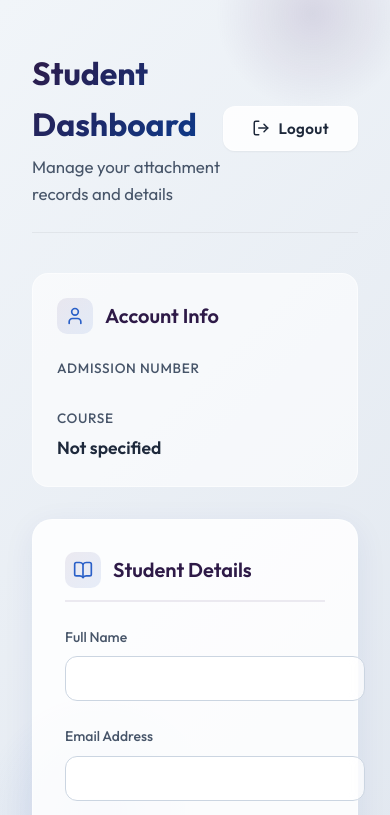
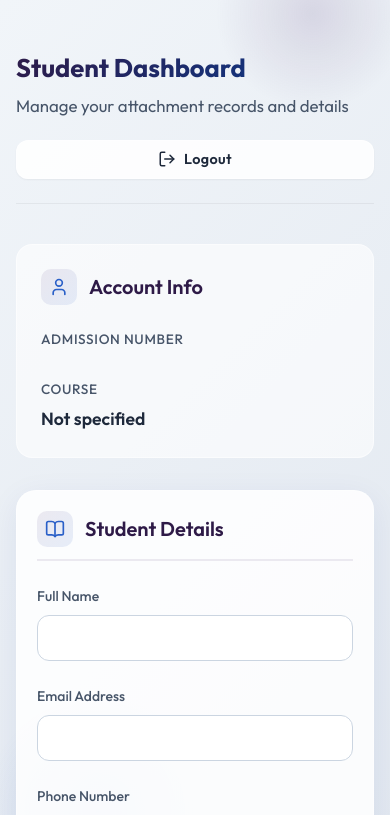
Before and after one commit to Motongorii/Attachment_Record, a Next.js app: page /dashboard in a window 390 px wide. Shown: the top 815 px of the page. Built offline with nearby package versions, Linux system fonts and the light colour scheme; no server answers.

Commit message:
style: make layout mobile responsive with fluid grids and media queries

```diff
--- a/src/app/globals.css
+++ b/src/app/globals.css
@@ -335,19 +335,19 @@ input[type="checkbox"]:checked::before {
 /* Grid Layouts */
 .grid-2 {
   display: grid;
-  grid-template-columns: repeat(auto-fit, minmax(300px, 1fr));
+  grid-template-columns: repeat(auto-fit, minmax(min(100%, 300px), 1fr));
   gap: 1.5rem;
 }
 
 .grid-3 {
   display: grid;
-  grid-template-columns: repeat(auto-fit, minmax(250px, 1fr));
+  grid-template-columns: repeat(auto-fit, minmax(min(100%, 250px), 1fr));
   gap: 1.5rem;
 }
 
 .grid-4 {
   display: grid;
-  grid-template-columns: repeat(auto-fit, minmax(200px, 1fr));
+  grid-template-columns: repeat(auto-fit, minmax(min(100%, 200px), 1fr));
   gap: 1.5rem;
 }
 
@@ -370,4 +370,45 @@ input[type="checkbox"]:checked::before {
   font-size: 1.1rem;
   font-weight: 600;
   color: var(--text-primary);
+  word-break: break-word;
 }
+
+/* Responsive Media Queries */
+@media (max-width: 768px) {
+  .container {
+    padding: 0 1rem;
+  }
+
+  .page-header {
+    flex-direction: column;
+    align-items: flex-start;
+    gap: 1.25rem;
+  }
+
+  .page-header .btn {
+    width: 100%;
+  }
+
+  .glass-card {
+    padding: 1.25rem;
+  }
+
+  .page-title {
+    font-size: 1.6rem;
+  }
+
+  .card {
+    padding: 1.5rem 1rem !important;
+  }
+}
+
+@media (max-width: 480px) {
+  .btn {
+    padding: 0.6rem 1.25rem;
+    font-size: 0.9rem;
+  }
+
+  input, select, textarea {
+    font-size: 16px; /* Prevents iOS Safari zoom */
+  }
+}
```
